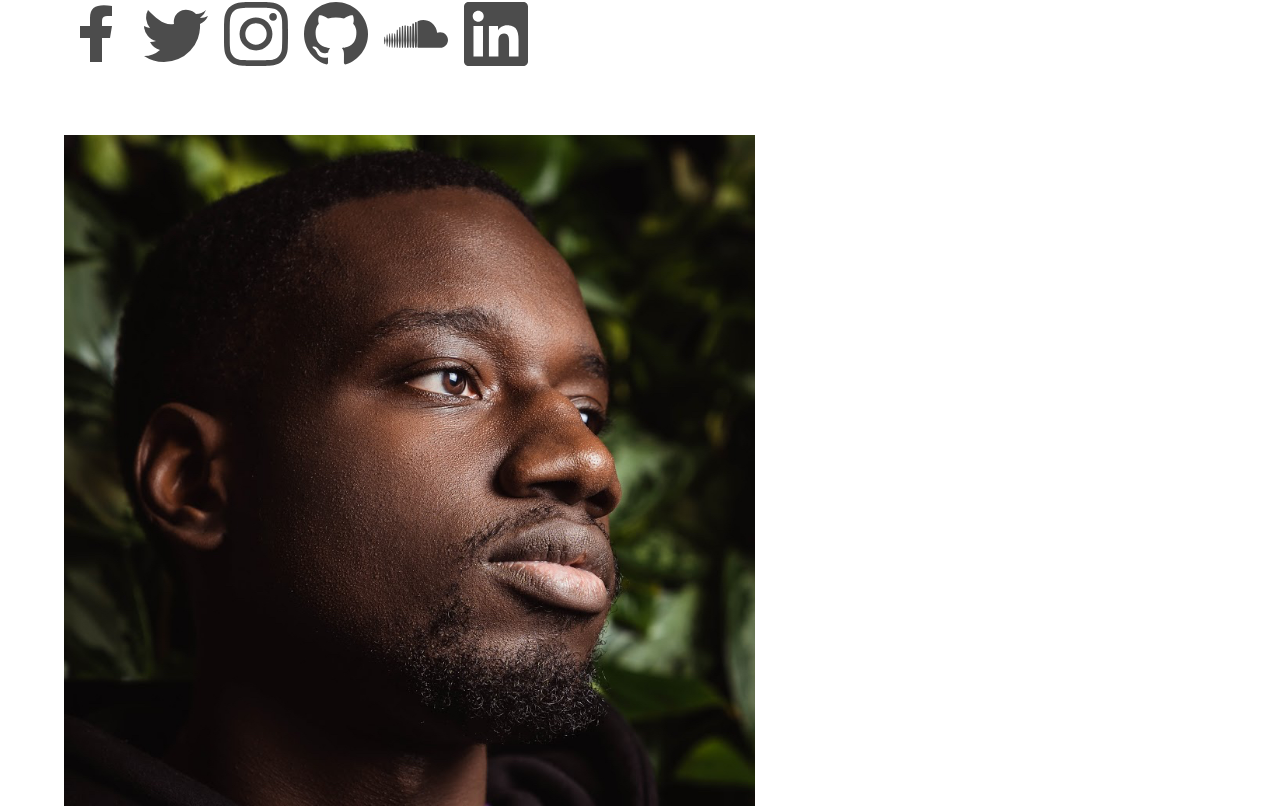
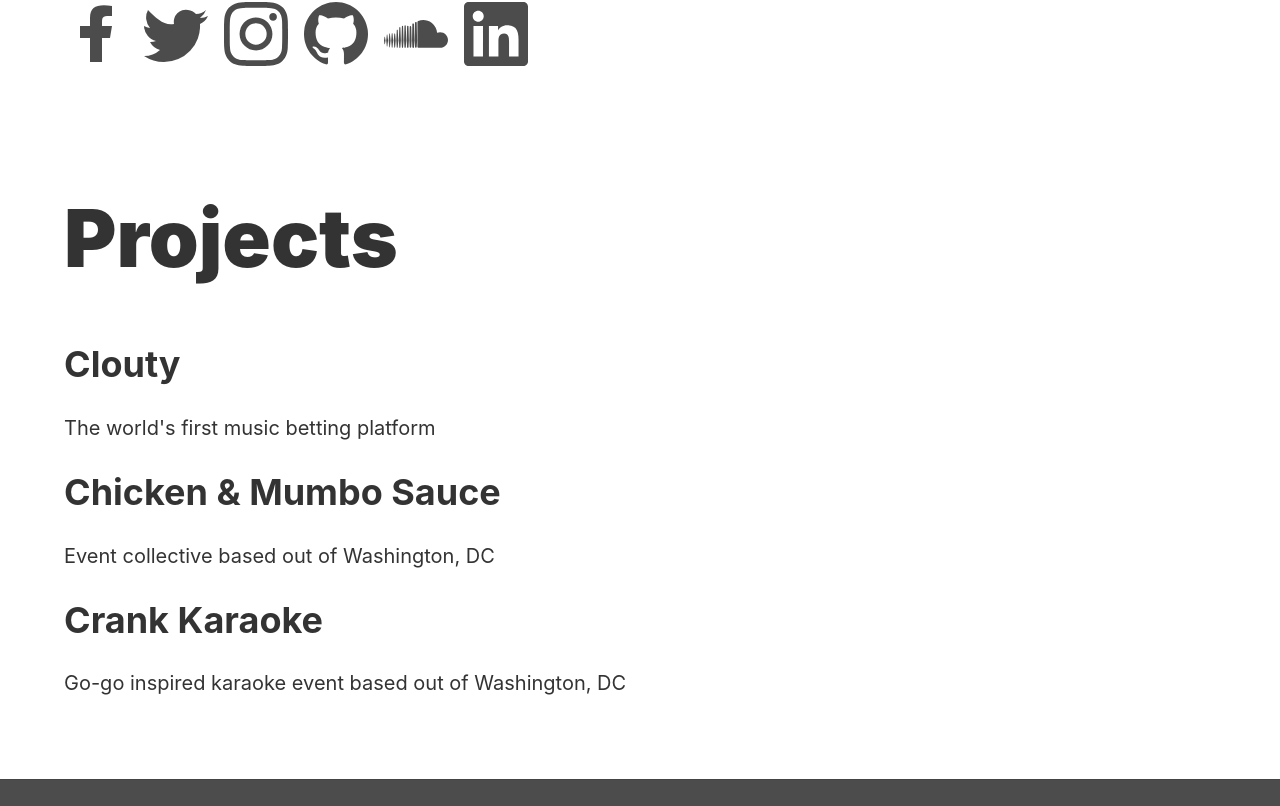
Before and after one commit to freshlybreemed/freshlybreemed, a Next.js app: page / in a window 1280 px wide. Shown: the part 734-1540 px from the top of the page. Built offline with nearby package versions, Linux system fonts and the light colour scheme.

Commit message:
remove pic

```diff
--- a/pages/index.js
+++ b/pages/index.js
@@ -128,7 +128,6 @@ const Home = () => (
                 </svg>
               </a>
             </div>
-            <img class="w-60" src="/static/img/youtube.jpg" />
           </div>
         </header>
         <header class="dt w-100">
```
